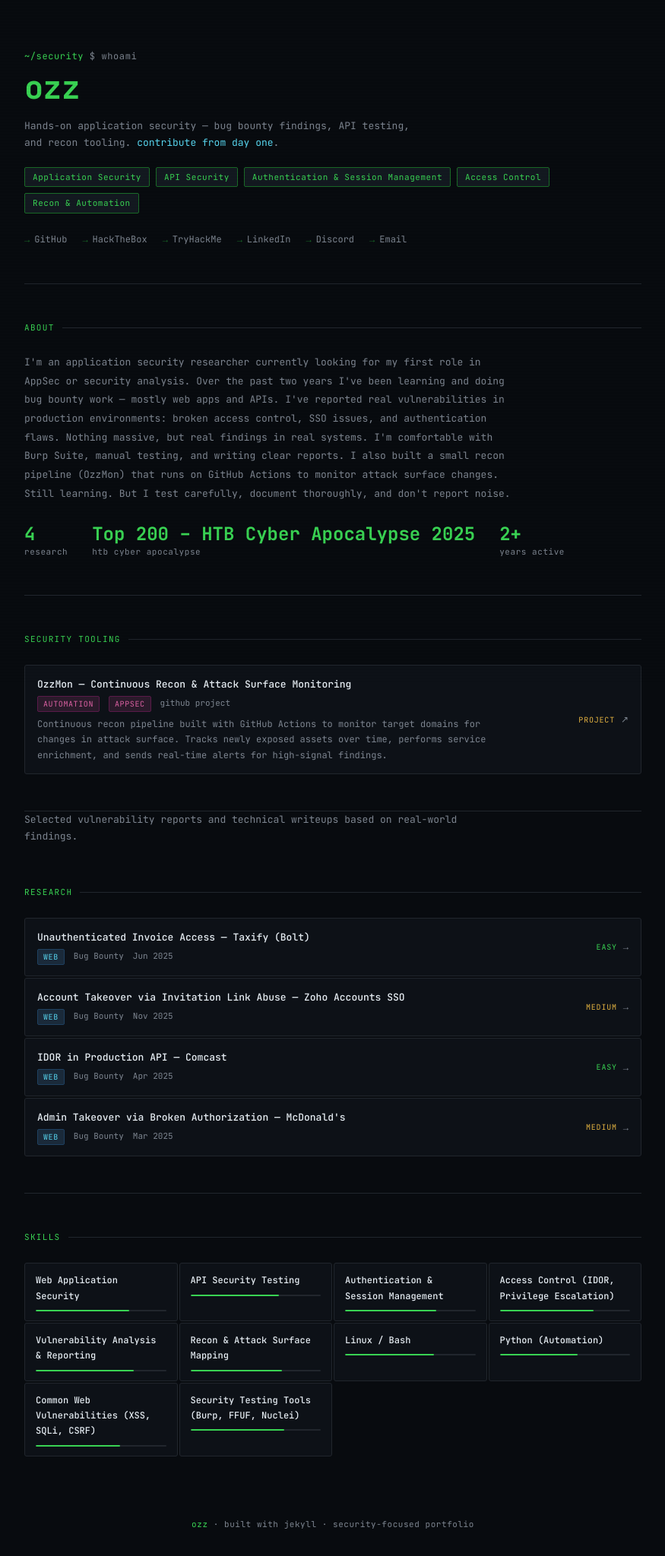
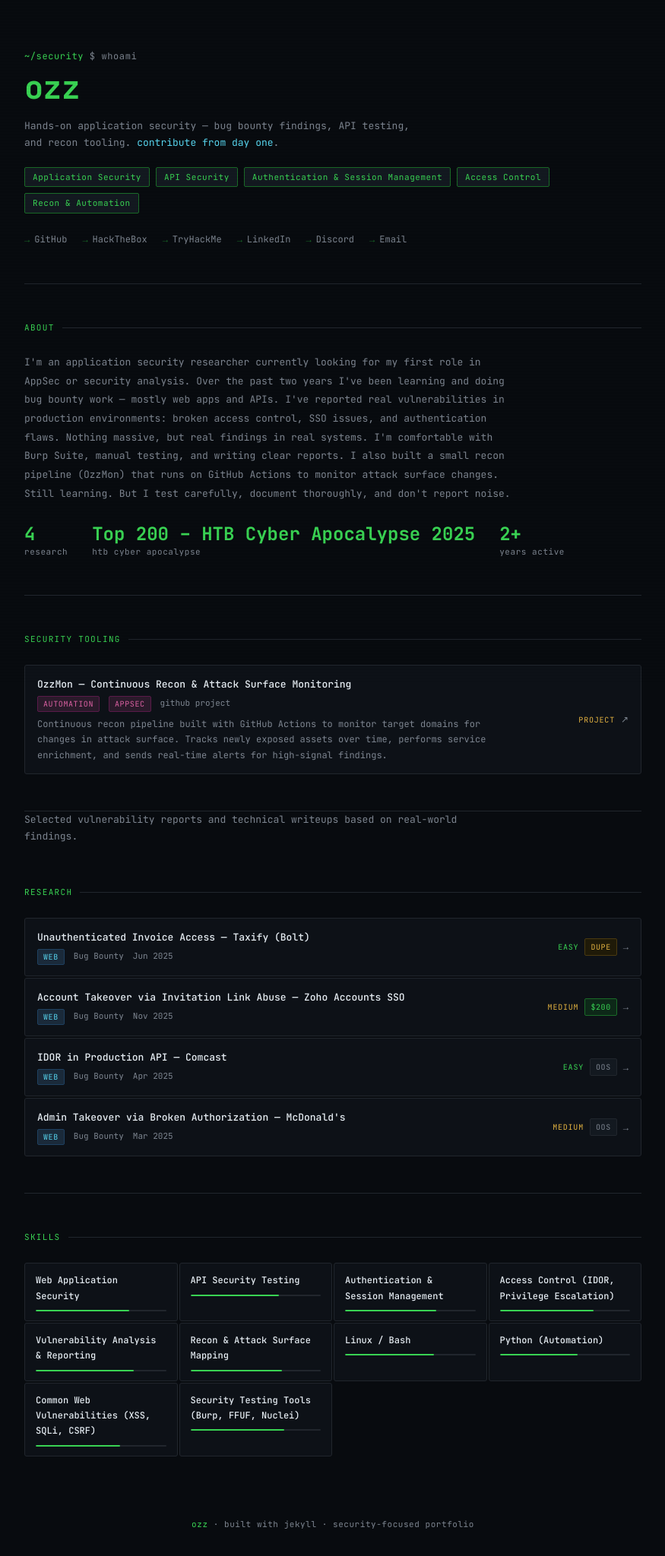
Before and after one commit to Psyphen36/anupam-security-portfolio, a Jekyll site: the page built from index.html, in a window 1280 px wide. Shown: the whole page at 76% size, without its empty margins (202-1077 px from the left). Built offline with Jekyll 4.4.1, drawn with Linux system fonts in a browser that asks for light colours.

Commit message:
Update index.html

```diff
--- a/index.html
+++ b/index.html
@@ -237,6 +237,18 @@ layout: null
       flex-wrap: wrap;
     }
 
+    .wu-status {
+  font-size: 10px;
+  letter-spacing: 0.06em;
+  text-transform: uppercase;
+  padding: 2px 7px;
+  border-radius: 2px;
+}
+.wu-status--paid     { background: #0d2818; color: var(--green); border: 1px solid var(--green-dim); }
+.wu-status--duplicate{ background: #1f1a08; color: #e3b341;      border: 1px solid #4a3a10; }
+.wu-status--oos      { background: var(--bg3); color: var(--muted); border: 1px solid var(--border); }
+.wu-status--triaged  { background: #0a1e28; color: var(--cyan);   border: 1px solid #1a4a60; }
+
     .wu-tag {
       font-size: 10px;
       padding: 1px 7px;
@@ -325,54 +337,6 @@ layout: null
       from { width: 0; }
     }
 
-    /* ── Outcome badge ── */
-.outcome-bar {
-  display: inline-flex;
-  align-items: center;
-  gap: 10px;
-  margin-top: 16px;
-  padding: 10px 16px;
-  border-radius: 3px;
-  font-size: 12px;
-  line-height: 1.5;
-  max-width: 640px;
-}
-
-.outcome-bar .outcome-label {
-  font-size: 10px;
-  text-transform: uppercase;
-  letter-spacing: 0.1em;
-  white-space: nowrap;
-  font-weight: 600;
-}
-
-.outcome-bar .outcome-note {
-  color: var(--muted);
-}
-
-.outcome-bar.oos {
-  background: var(--bg2);
-  border: 1px solid var(--border);
-}
-.outcome-bar.oos .outcome-label { color: var(--muted); }
-
-.outcome-bar.duplicate {
-  background: #1f1a08;
-  border: 1px solid #4a3a10;
-}
-.outcome-bar.duplicate .outcome-label { color: #e3b341; }
-
-.outcome-bar.paid {
-  background: #0d2818;
-  border: 1px solid var(--green-dim);
-}
-.outcome-bar.paid .outcome-label { color: var(--green); }
-
-.outcome-bar.triaged {
-  background: #0a1e28;
-  border: 1px solid #1a4a60;
-}
-.outcome-bar.triaged .outcome-label { color: var(--cyan); }
 
     /* ── Footer ── */
     footer {
@@ -558,6 +522,15 @@ Selected vulnerability reports and technical writeups based on real-world findin
           {% if wu.difficulty %}
           <span class="wu-difficulty {{ wu.difficulty | downcase }}">{{ wu.difficulty }}</span>
           {% endif %}
+          {% if wu.status %}
+<span class="wu-status wu-status--{{ wu.status }}">
+  {% if wu.status == "paid" %}${{ wu.bounty | default: "bounty" }}
+  {% elsif wu.status == "duplicate" %}dupe
+  {% elsif wu.status == "oos" %}oos
+  {% elsif wu.status == "triaged" %}triaged
+  {% endif %}
+</span>
+{% endif %}
           <span class="wu-arrow">→</span>
         </div>
       </a>
```
